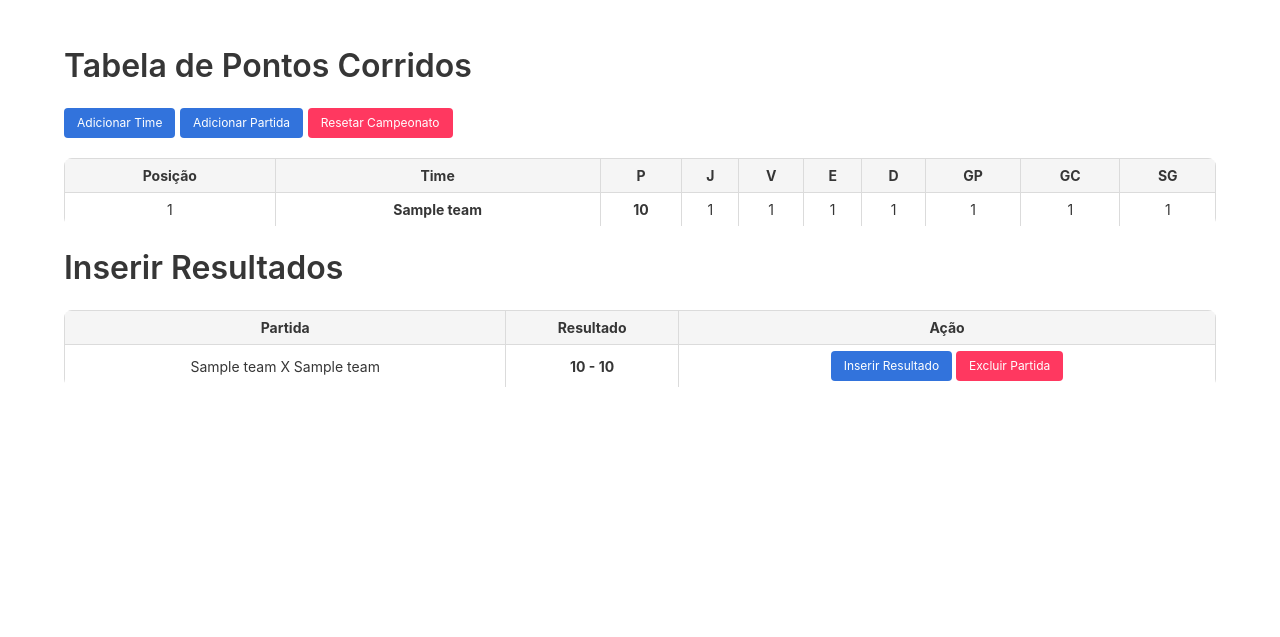
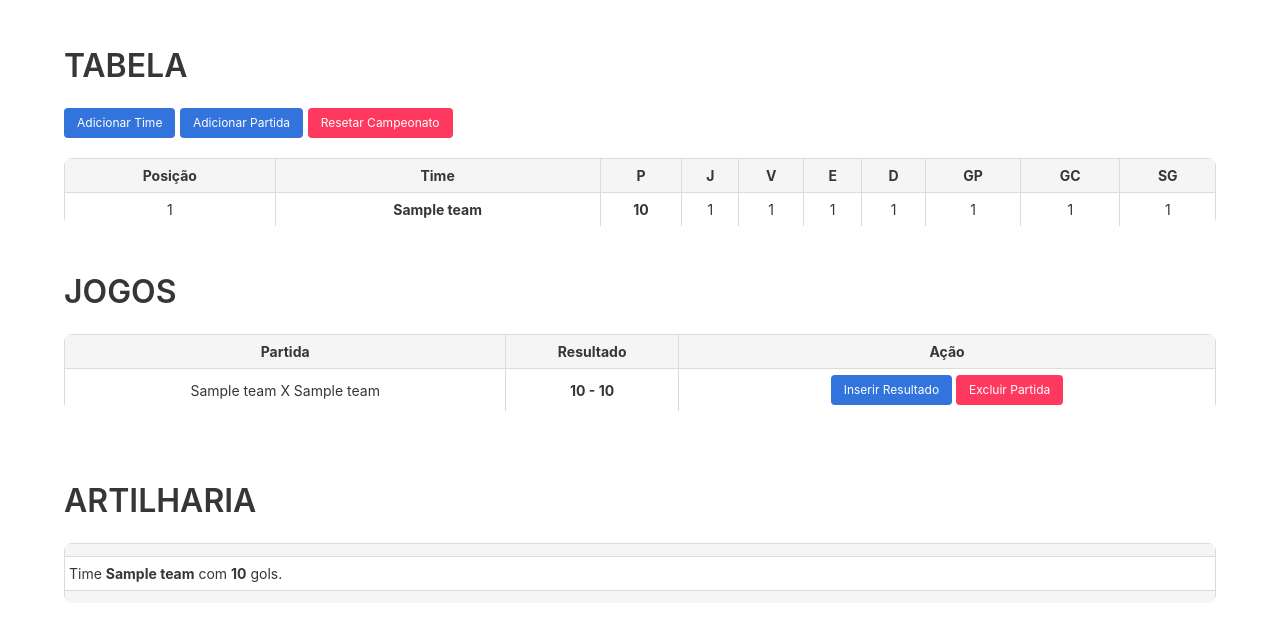
Before and after one commit to Edson-Loiola/tabela_campeonato_futebol_pontos_corridos, a Django app: page / in a window 1280 px wide. Shown: the top 637 px of the page. Run offline with Django 5.2, Linux system fonts and the light colour scheme; tables that the repository leaves empty hold one stand-in row (values such as "Sample post").

Commit message:
update tabela campeonato

```diff
--- a/tabela/templates/tabela/standings.html
+++ b/tabela/templates/tabela/standings.html
@@ -109,7 +109,7 @@
 <body>
     <section class="section">
         <div class="container">
-            <h1 class="title">Tabela de Pontos Corridos</h1>
+            <h1 class="title"> TABELA </h1>
             <a class="button is-link" href="{% url 'add_team' %}">Adicionar Time</a>
             <a class="button is-link" href="{% url 'add_match' %}">Adicionar Partida</a>
             <!-- <a class="button is-danger" href="{% url 'reset_championship' %}">Resetar Campeonato</a> -->
@@ -152,7 +152,8 @@
                     </tbody>
                 </table>
 
-                <h2 class="title">Inserir Resultados</h2>
+                <br>
+                <h2 class="title">JOGOS</h2>
                 <table class="table is-fullwidth is-hoverable is-striped is-responsive">
                     <thead>
                         <tr>
@@ -178,8 +179,35 @@
                         {% endfor %}
                     </tbody>
                 </table>
+
+                <table class="table is-fullwidth is-hoverable is-striped is-responsive">
+                    <br><br>
+                    <h2 class="title">ARTILHARIA</h2>
+
+                    <thead>
+                        <tr>
+                            <th></th>
+                        </tr>
+                    </thead>
+                    <tr>
+                        <td style="text-align: left;">{% if top_scorer %}
+                            <p>Time <strong> {{ top_scorer.home_team__name }}</strong>
+                                com <strong>{{top_scorer.total_goals}}</strong> gols.
+                            </p>
+                            {% else %}
+                            <p>Ainda não houve gols marcados.</p>
+                            {% endif %}
+                        </td>
+
+                    </tr>
+                    <th></th>
+
+
+                </table>
+                <br><br><br><br>
             </div>
         </div>
+
     </section>
 </body>
 
--- a/tabela/views.py
+++ b/tabela/views.py
@@ -2,6 +2,7 @@
 from django.shortcuts import render, redirect, get_object_or_404
 from .models import Team, Match, Standings
 from .forms import TeamForm, MatchForm, ResultForm
+from django.db.models import Sum
 
 def add_team_view(request):
     if request.method == 'POST':
@@ -26,8 +27,15 @@ def add_match_view(request):
 
 def standings_view(request):
     standings = Standings.objects.order_by('-points', '-goal_difference', '-goals_for')
-    matches = Match.objects.all()  # Modificação aqui
-    return render(request, 'tabela/standings.html', {'standings': standings, 'matches': matches})
+    matches = Match.objects.all()
+
+    # Calcular o time que marcou mais gols
+    goals_by_team = Match.objects.filter(played=True).values('home_team__name').annotate(total_goals=Sum('home_score'))
+    goals_by_team = goals_by_team.union(Match.objects.filter(played=True).values('away_team__name').annotate(total_goals=Sum('away_score')))
+    top_scorer = max(goals_by_team, key=lambda x: x['total_goals']) if goals_by_team else None
+
+    return render(request, 'tabela\standings.html', {'standings': standings, 'matches': matches, 'top_scorer': top_scorer})
+
 
 def update_result_view(request, match_id):
     match = get_object_or_404(Match, id=match_id)
```
